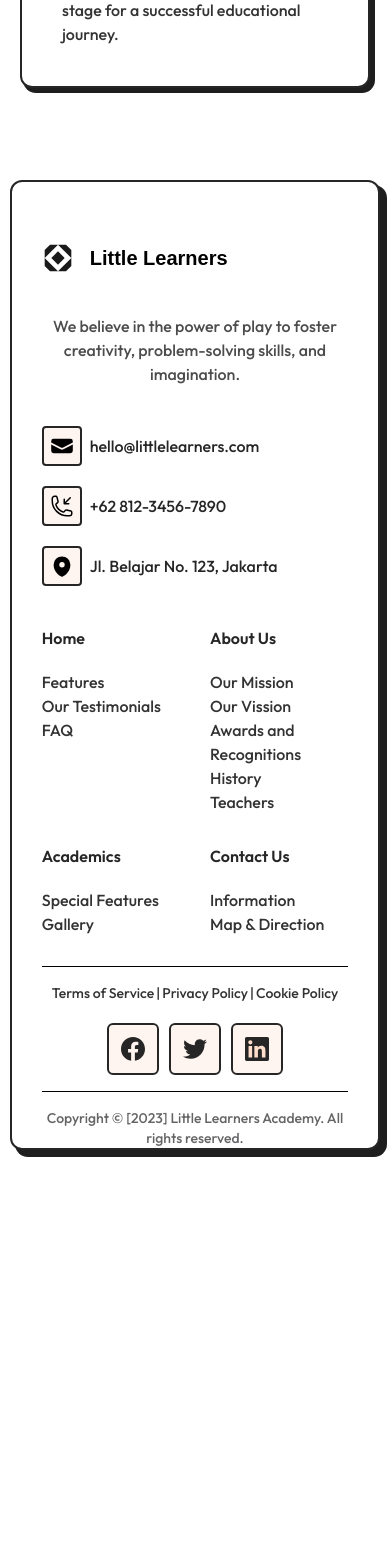
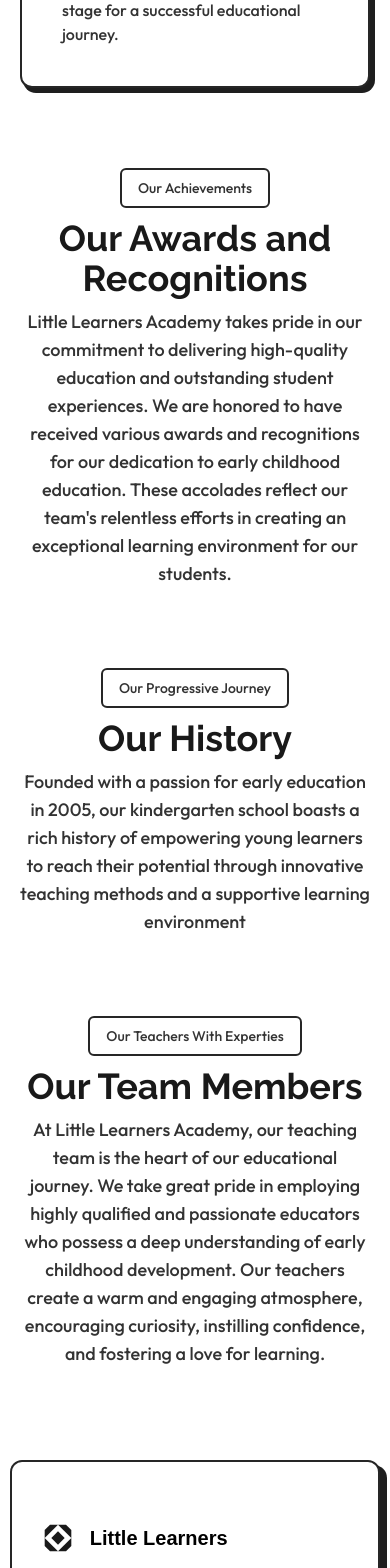
Before and after one commit to marcellandreas/little_learners, a React (Vite) app: page /about-us in a window 390 px wide. Shown: the part 1836-3404 px from the top of the page. Before the commit the page ends 3026 px from the top, so only its background shows below. Built offline with nearby package versions, Linux system fonts and the light colour scheme.

Commit message:
feat: adding subSontainer all section in about page

```diff
--- a/src/components/OurBenefits/index.jsx
+++ b/src/components/OurBenefits/index.jsx
@@ -53,11 +53,11 @@ const CardBenefits = ({ id, icon, title, description }) => {
           <img src={icon} alt={`${id}-${title} icon`} className="w-6 h-6" />
         </div>
       </div>
-      <div className="flex h-full pt-[50px] md:px-10 md:pt-[50px] md:pb-10 pb-[30px] pl-[30px] pr-[40px] flex-col gap-4 rounded-xl border-2 border-grey-15 shadow-[4px_4px_0px_1px_#1E1E1E]">
-        <h3 className=" text-[22px] md:text-[24px] xl:text-[28px]  font-raleway text-grey-10 font-bold">
+      <div className="flex h-full pt-[50px] pb-[30px] px-[30px] md:px-10 md:pt-[60px] md:pb-10  flex-col gap-4 rounded-xl border-2 border-grey-15 shadow-[4px_4px_0px_1px_#1E1E1E]">
+        <h3 className=" text-[22px] md:text-[24px] 2xl:text-[28px] md:leading-[130%]  font-raleway text-grey-10 font-bold">
           {title}
         </h3>
-        <p className=" text-grey-30 font-outfit text-base font-medium">
+        <p className=" text-grey-30 font-outfit text-base 2xl:text-xl font-medium">
           {description}
         </p>
       </div>
--- a/src/pages/AboutUs.jsx
+++ b/src/pages/AboutUs.jsx
@@ -20,6 +20,28 @@ const AboutUs = () => {
           <Card />
         </div>
       </section>
+
+      <section className="flex flex-col gap-[50px] md:gap-20 2xl:gap-[100px] col-span-12">
+        <SubContainer
+          heading="Our Achievements"
+          title="Our Awards and Recognitions"
+          description="Little Learners Academy takes pride in our commitment to delivering high-quality education and outstanding student experiences. We are honored to have received various awards and recognitions for our dedication to early childhood education. These accolades reflect our team's relentless efforts in creating an exceptional learning environment for our students."
+        />
+      </section>
+      <section className="flex flex-col gap-[50px] md:gap-20 2xl:gap-[100px] col-span-12">
+        <SubContainer
+          heading="Our Progressive Journey"
+          title="Our History"
+          description="Founded with a passion for early education in 2005, our kindergarten school boasts a rich history of empowering young learners to reach their potential through innovative teaching methods and a supportive learning environment"
+        />
+      </section>
+      <section className="flex flex-col gap-[50px] md:gap-20 2xl:gap-[100px] col-span-12">
+        <SubContainer
+          heading="Our Teachers With Experties"
+          title="Our Team Members"
+          description="At Little Learners Academy, our teaching team is the heart of our educational journey. We take great pride in employing highly qualified and passionate educators who possess a deep understanding of early childhood development. Our teachers create a warm and engaging atmosphere, encouraging curiosity, instilling confidence, and fostering a love for learning."
+        />
+      </section>
     </MainLayout>
   );
 };
```
